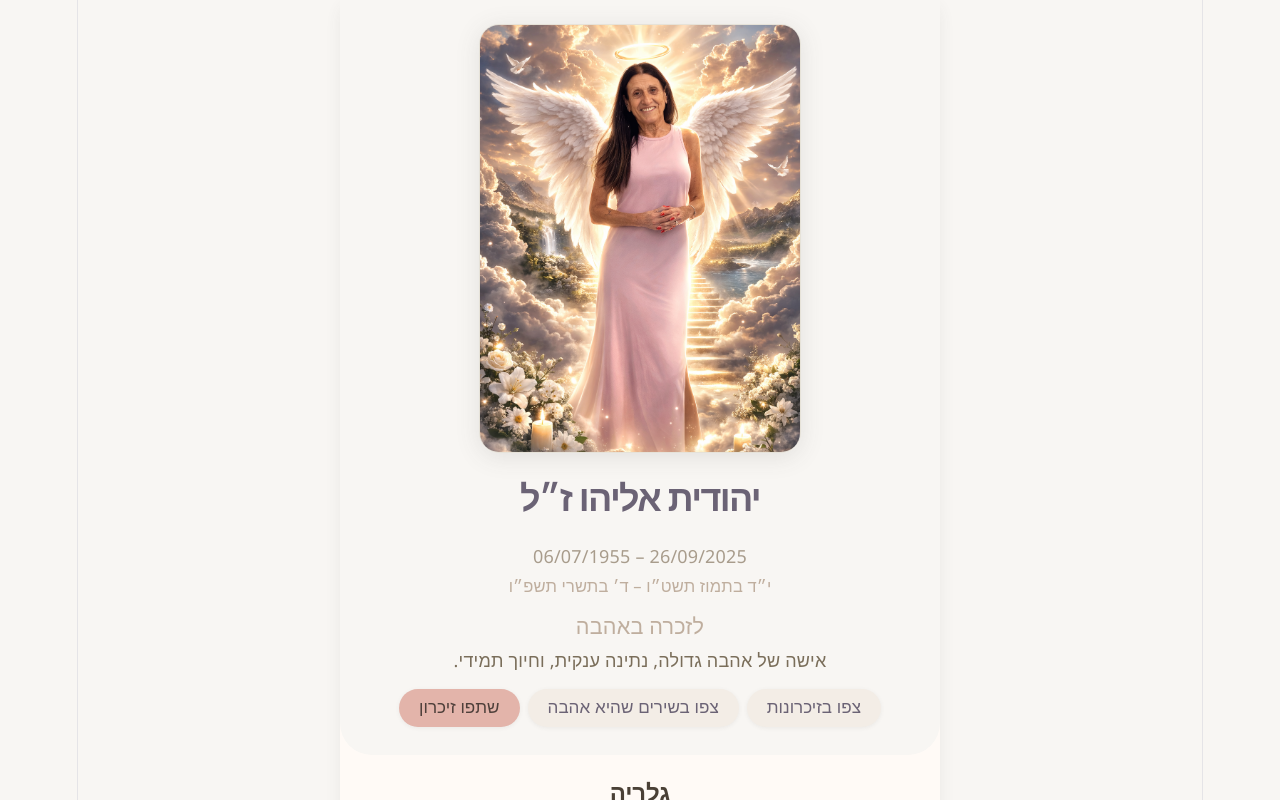
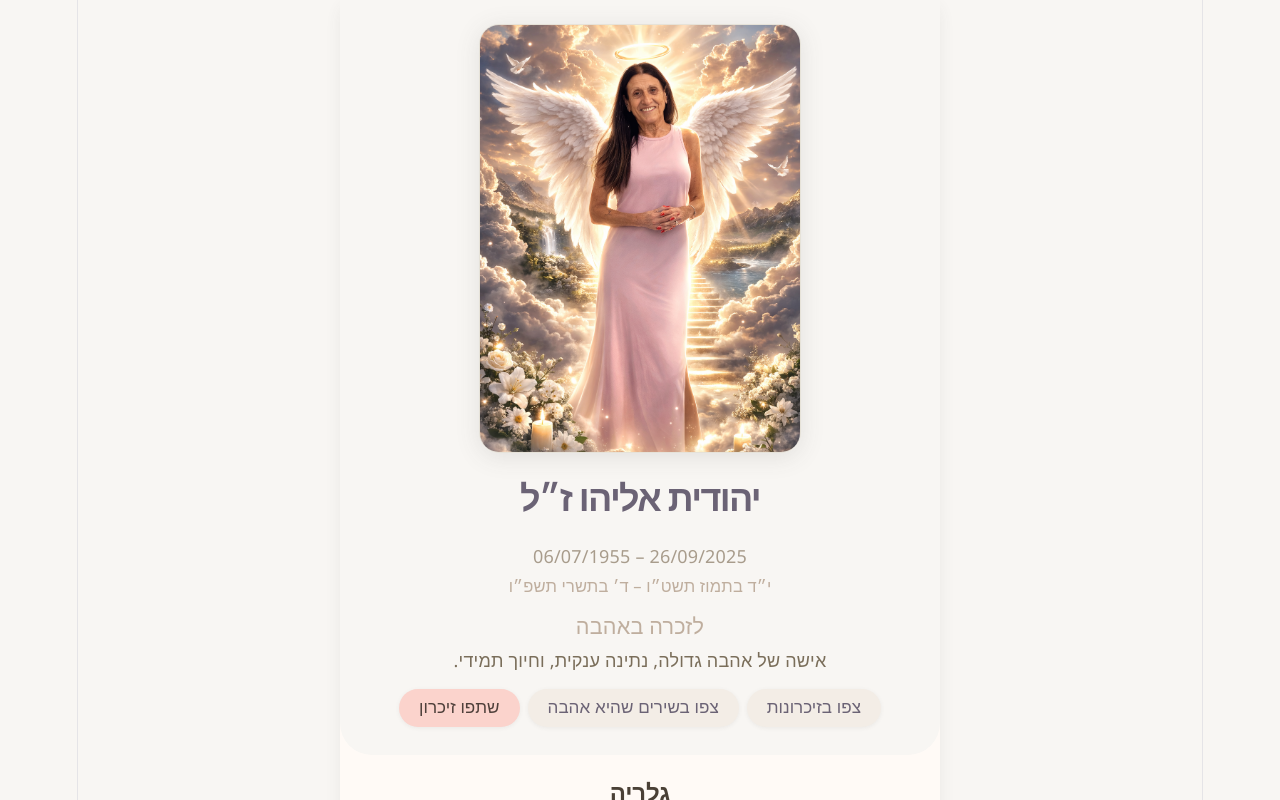
Before and after one commit to liordidi/yehudith-app, a React app in the folder frontend/: page / in a window 1280 px wide. Shown: the top 800 px of the page. Built offline with nearby package versions, Linux system fonts and the light colour scheme; no server answers; the database is empty; the HTML template or start-up script is replaced by a standard one.

Commit message:
feat: update hero CTA background color for improved aesthetics

```diff
--- a/frontend/src/App.css
+++ b/frontend/src/App.css
@@ -507,7 +507,7 @@ body {
   background: #e6e2d8;
 }
 .hero-cta-share {
-  background: #E3B4AA;
+  background: #fbd3cc;
   color: #4f403b;
 }
 .hero-cta-share:hover {
```
